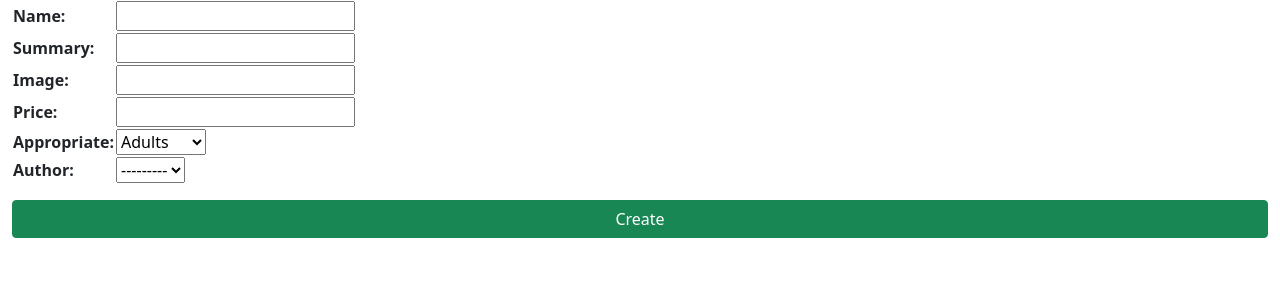
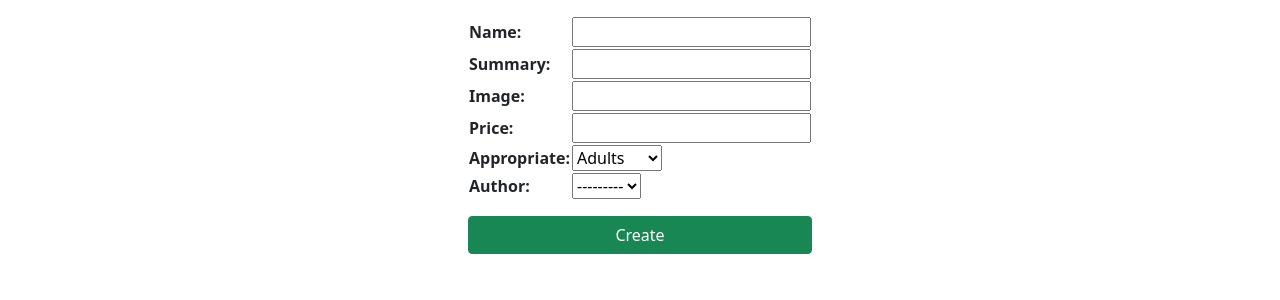
Before and after one commit to MohamedAlabasy/Learn-Django-Book-App-ITI, a Django app: page /books/create_book in a window 1280 px wide. Shown: the part 74-374 px from the top of the page. Run offline with Django 4.2, Linux system fonts and the light colour scheme; data that the repository does not hold is empty.

Commit message:
finish task

```diff
--- a/books/templates/books/create_book.html
+++ b/books/templates/books/create_book.html
@@ -4,14 +4,14 @@
 
 
 {% block content %}
-<div class="container-fluid">
+<div class="container my-3 d-flex justify-content-around">
     <form method="post">
         {% csrf_token %}
         <table class="form-table">
             {# {{form.errors}} #}
             {{form.as_table}}
         </table>
-        <input type="submit" class="btn btn-success w-100 my-3" value="Create">
+        <input type="submit" class="btn btn-success w-100  my-3" value="Create">
     </form>
 </div>
 {% endblock %}
```
